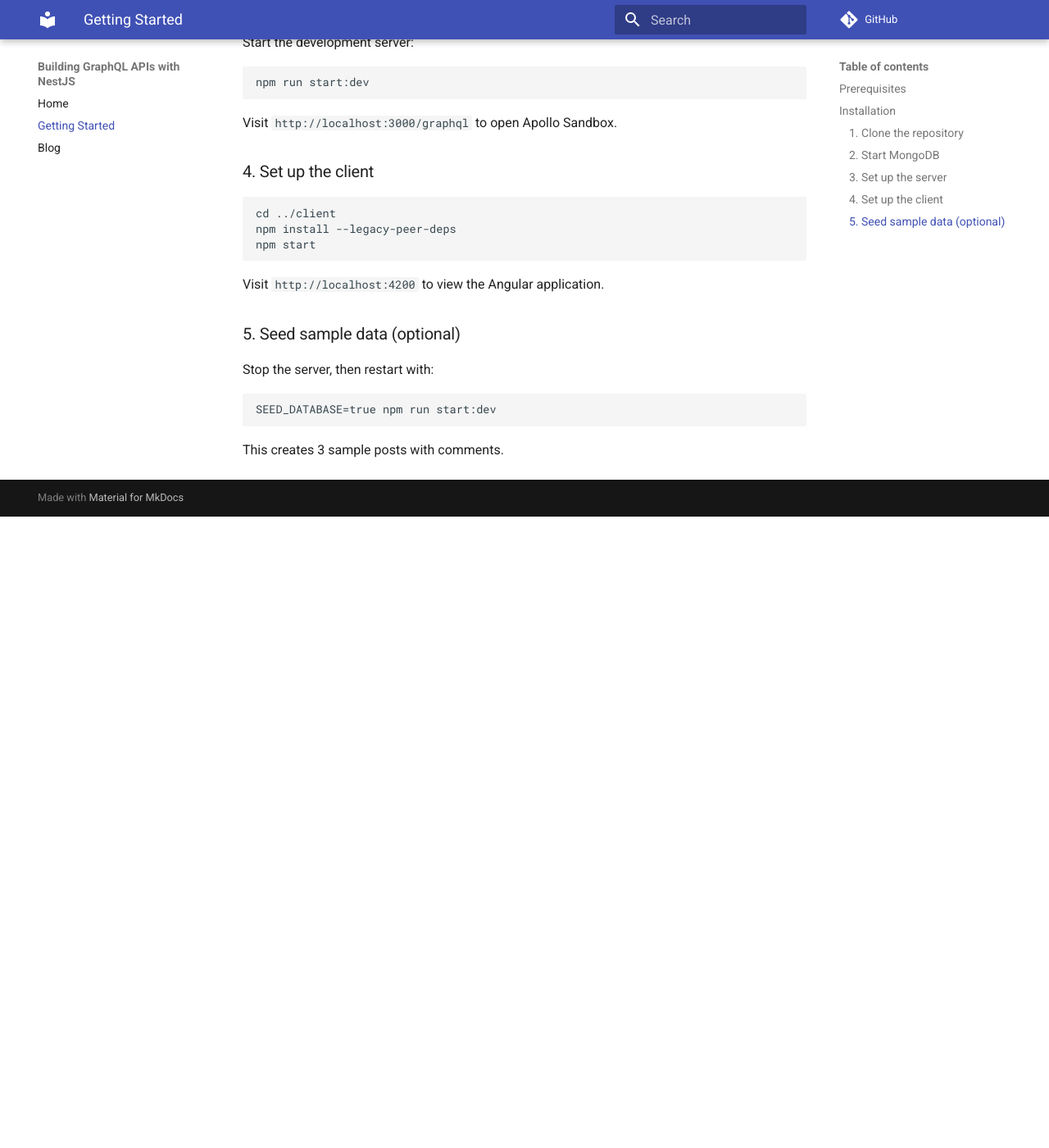
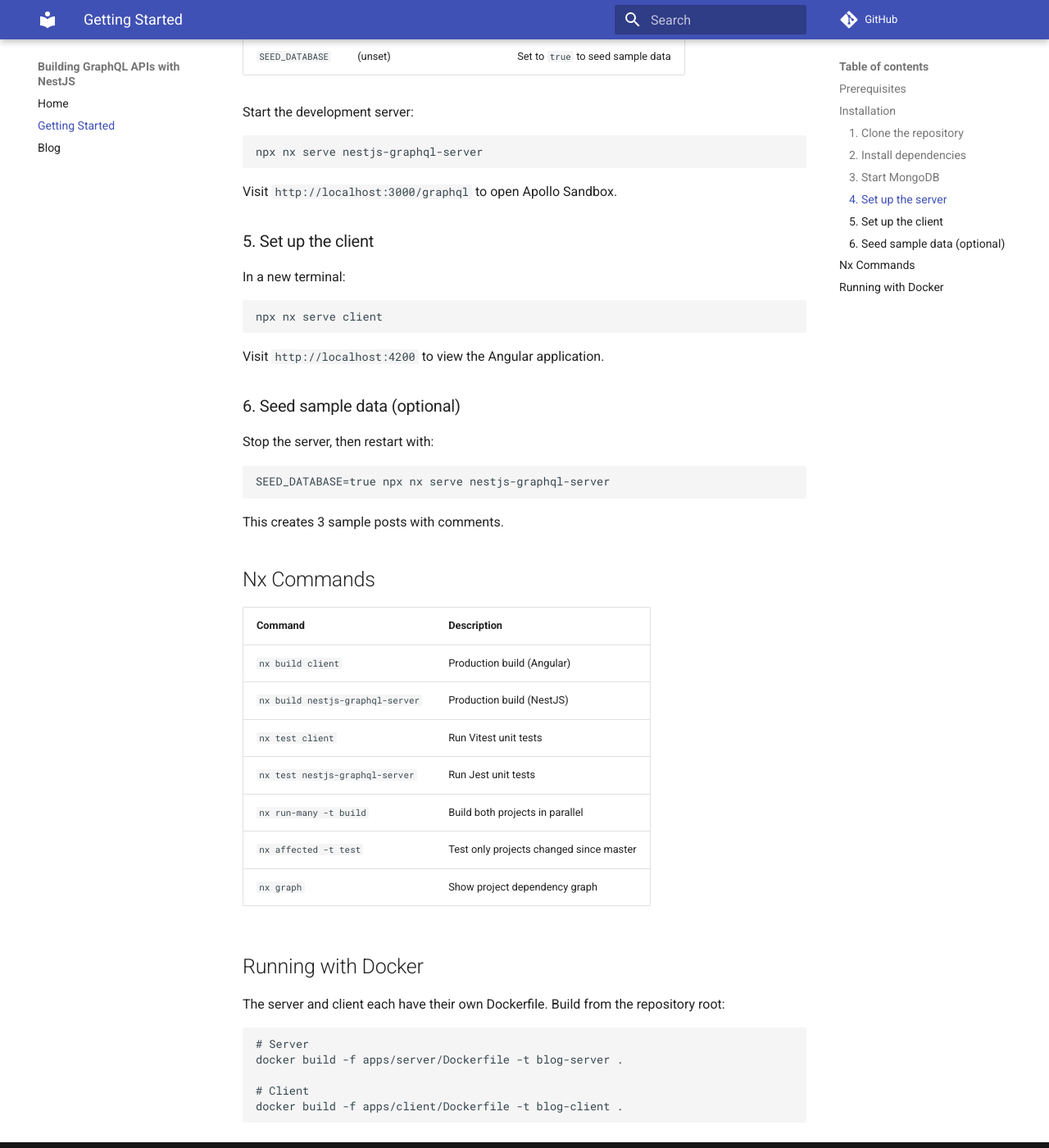
Before and after one commit to hantsy/nestjs-graphql-sample, an MkDocs documentation site: the page built from docs/getting-started.md, in a window 1280 px wide and 1400 px high, scrolled down 974 px. Shown: the whole window at 82% size. Built offline with MkDocs 1.6.1 and Material for MkDocs 9.7.7, drawn with Linux system fonts in a browser that asks for light colours; comment, search, counter and statistics services are not loaded; before the commit the page ends 1604 px from its top, so only the background shows below that; some of the changed text lies outside the part shown.

Commit message:
docs: update README and docs for Nx monorepo and UI redesign
- Update directory structure to apps/client and apps/server
- Document Nx commands (build, serve, test, graph, affected)
- Replace per-project install instructions with root-level npm install
- Add custom Indigo Studio theme and dark/light mode to tech stack
- Add Nx command reference table to getting-started
- Update Docker build commands for monorepo context

````diff
--- a/docs/getting-started.md
+++ b/docs/getting-started.md
@@ -14,18 +14,21 @@
 cd nestjs-graphql-sample
 ```
 
-### 2. Start MongoDB
+### 2. Install dependencies
+
+This is an Nx monorepo with npm workspaces — all dependencies are installed from the root:
+
+```bash
+npm install
+```
+
+### 3. Start MongoDB
 
 ```bash
 docker compose up -d
 ```
 
-### 3. Set up the server
-
-```bash
-cd server
-npm install
-```
+### 4. Set up the server
 
 Configure environment (optional — defaults work out of the box):
 
@@ -38,27 +41,51 @@
 Start the development server:
 
 ```bash
-npm run start:dev
+npx nx serve nestjs-graphql-server
 ```
 
 Visit `http://localhost:3000/graphql` to open Apollo Sandbox.
 
-### 4. Set up the client
+### 5. Set up the client
+
+In a new terminal:
 
 ```bash
-cd ../client
-npm install --legacy-peer-deps
-npm start
+npx nx serve client
 ```
 
 Visit `http://localhost:4200` to view the Angular application.
 
-### 5. Seed sample data (optional)
+### 6. Seed sample data (optional)
 
 Stop the server, then restart with:
 
 ```bash
-SEED_DATABASE=true npm run start:dev
+SEED_DATABASE=true npx nx serve nestjs-graphql-server
 ```
 
 This creates 3 sample posts with comments.
+
+## Nx Commands
+
+| Command | Description |
+|---------|-------------|
+| `nx build client` | Production build (Angular) |
+| `nx build nestjs-graphql-server` | Production build (NestJS) |
+| `nx test client` | Run Vitest unit tests |
+| `nx test nestjs-graphql-server` | Run Jest unit tests |
+| `nx run-many -t build` | Build both projects in parallel |
+| `nx affected -t test` | Test only projects changed since master |
+| `nx graph` | Show project dependency graph |
+
+## Running with Docker
+
+The server and client each have their own Dockerfile. Build from the repository root:
+
+```bash
+# Server
+docker build -f apps/server/Dockerfile -t blog-server .
+
+# Client
+docker build -f apps/client/Dockerfile -t blog-client .
+```
````
Also changed, not shown: README.md (+59 -30 lines), docs/index.md (+18 -7 lines).
